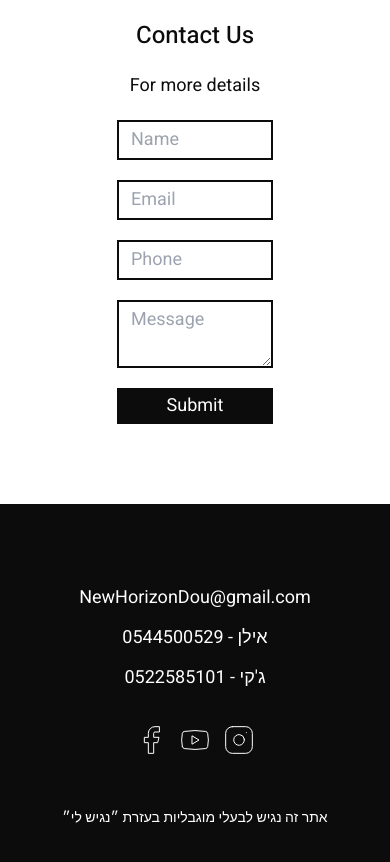
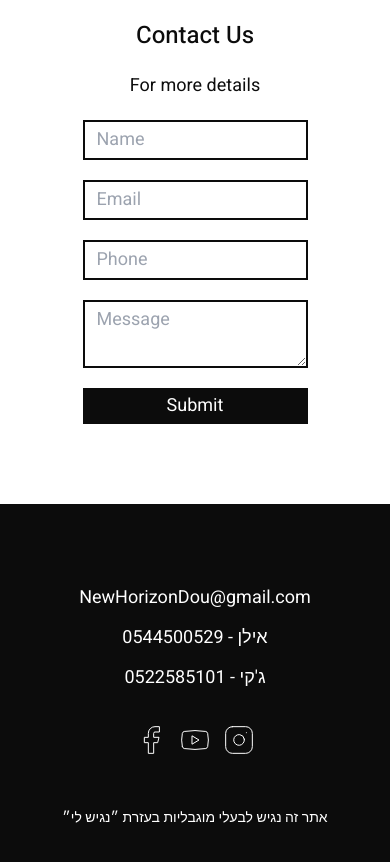
Before and after one commit to NewHorizonDou/new-website, a React (Vite) app: page / in a window 390 px wide. Shown: the part 4440-5302 px from the top of the page. Built offline with nearby package versions, Linux system fonts and the light colour scheme.

Commit message:
added a langSwitcher on mobile

```diff
--- a/src/components/Contact.tsx
+++ b/src/components/Contact.tsx
@@ -35,7 +35,7 @@ const Contact = () => {
       <div className='max-w-screen-lg mx-auto text-center flex flex-col py-20'>
         <h1 className='text-2xl font-medium mb-5'>{contact[language].title}</h1>
         <p className='mb-5'>{contact[language].p}</p>
-        <form ref={formRef} onSubmit={handleSubmit} name='contact' className='flex flex-col w-2/5 mx-auto gap-5'>
+        <form ref={formRef} onSubmit={handleSubmit} name='contact' className='flex flex-col lg:w-2/5 mx-auto gap-5'>
           {/*this is for netlify bot to detect the form */}
           <input type='hidden' name='form-name' value='contact' />
           <input required placeholder={contact[language].name} className={inputStyle} type='text' />
--- a/src/components/LangSwitcher.tsx
+++ b/src/components/LangSwitcher.tsx
@@ -1,10 +1,10 @@
 import { useLanguage } from "../langContext";
 
-const LangSwitcher = () => {
+const LangSwitcher = ({ className }: { className?: string }) => {
   const { language, switchLanguage } = useLanguage();
 
   return (
-    <div className='cursor-pointer'>
+    <div className={`cursor-pointer ${className} ${language === "en" ? "right-0" : "left-0"}`}>
       <span onClick={() => switchLanguage("en")} className={language === "en" ? "font-bold" : ""}>
         English
       </span>
--- a/src/components/Navbar.tsx
+++ b/src/components/Navbar.tsx
@@ -11,7 +11,10 @@ const Navbar = () => {
 
   return (
     <div className='sticky top-0 bg-white z-50'>
-      <Menu onClick={() => setIsOpen(!isOpen)} className='xl:hidden absolute top-3 mx-5' size={32} />
+      <div>
+        <Menu onClick={() => setIsOpen(!isOpen)} className='xl:hidden absolute top-3 mx-5' size={32} />
+        <LangSwitcher className='absolute top-4 mx-5' />
+      </div>
       <div
         id='desktop-nav'
         className='hidden xl:flex max-w-screen-lg mx-auto  flex-row justify-between items-center w-full text-lg h-[60px] '>
```
